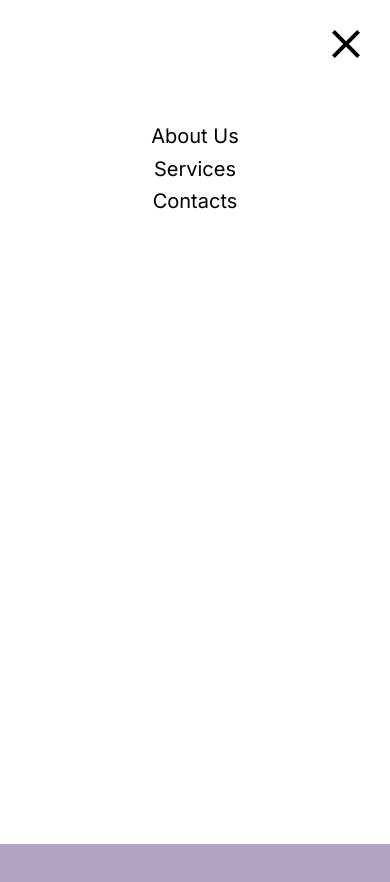
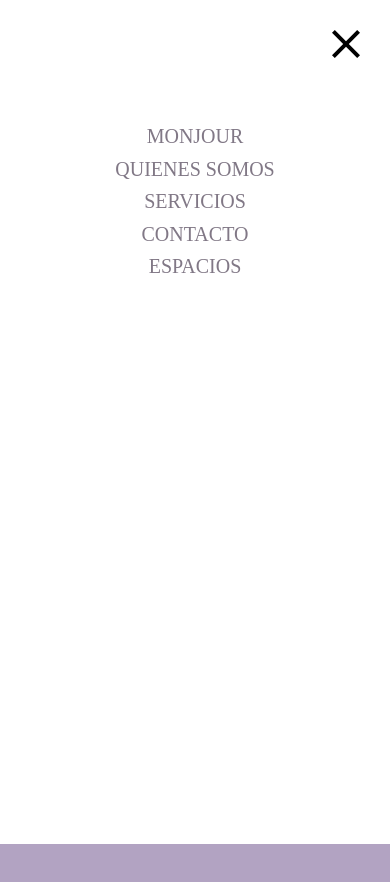
Before and after one commit to monjour/web, a Next.js app: page / in a window 390 px wide. Both pictures are taken after a click on the button 354 px from the left and 40 px from the top of the page. Shown: the top 882 px of the page. Built offline with nearby package versions, Linux system fonts and the light colour scheme.

Commit message:
Fix static images

```diff
--- a/app/components/navigation/navbar/Logo.tsx
+++ b/app/components/navigation/navbar/Logo.tsx
@@ -1,22 +1,7 @@
 "use client";
-import Image from "next/image";
 import { useEffect, useState } from "react";
 import Link from "next/link";
-
 const Logo = () => {
-  //update the size of the logo when the size of the screen changes
-  const [width, setWidth] = useState(0);
-
-  const updateWidth = () => {
-    const newWidth = window.innerWidth;
-    setWidth(newWidth);
-  };
-
-  useEffect(() => {
-    window.addEventListener("resize", updateWidth);
-    updateWidth();
-  }, []);
-
   // change between the logo and the button when the user scrolls
   const [showButton, setShowButton] = useState(false);
 
@@ -35,7 +20,7 @@ const Logo = () => {
   return (
     <>
       <Link href="/" style={{ display: showButton ? "none" : "block" }}>
-        <Image
+        <img
           src="/monjour-logo-header.png"
           alt="Logo"
           width="150"
--- a/app/components/navigation/navbar/index.tsx
+++ b/app/components/navigation/navbar/index.tsx
@@ -4,7 +4,7 @@ import { useEffect, useState } from "react";
 import Link from "next/link";
 import Logo from "./Logo";
 import { IconInstagram, IconWhatsapp, IconEmail } from "./icons";
-import Image from "next/image";
+
 
 const Navbar = ({ toggle }: { toggle: () => void }) => {
   //update the size of the logo when the size of the screen changes
@@ -24,7 +24,7 @@ const Navbar = ({ toggle }: { toggle: () => void }) => {
     <div className="w-full bg-white sticky top-0">
       <div className="container mx-auto px-4 h-full">
         <div className=" hidden md:flex items-center h-20">
-          <Image
+          <img
             className="mx-auto hidden md:flex"
             src="/monjour-logo-header.png"
             width={width < 1024 ? "0" : "250"}
--- a/app/components/navigation/sidebar/index.tsx
+++ b/app/components/navigation/sidebar/index.tsx
@@ -32,18 +32,28 @@ const Sidebar = ({
 
       <ul className="sidebar-nav text-center leading-relaxed text-xl">
         <li>
-          <Link href="/about" onClick={toggle}>
-            <p>About Us</p>
+          <Link href="/about">
+            <p className="font-alice text-mj-purple text-mj-purple">MONJOUR</p>
           </Link>
         </li>
         <li>
-          <Link href="/services" onClick={toggle}>
-            <p>Services</p>
+          <Link href="/services">
+            <p className="font-alice text-mj-purple">QUIENES SOMOS</p>
           </Link>
         </li>
         <li>
-          <Link href="/contacts" onClick={toggle}>
-            <p>Contacts</p>
+          <Link href="/contacts">
+            <p className="font-alice text-mj-purple">SERVICIOS</p>
+          </Link>
+        </li>
+        <li>
+          <Link href="/contacts">
+            <p className="font-alice text-mj-purple">CONTACTO</p>
+          </Link>
+        </li>
+        <li>
+          <Link href="/contacts">
+            <p className="font-alice text-mj-purple">ESPACIOS</p>
           </Link>
         </li>
       </ul>
--- a/app/page.tsx
+++ b/app/page.tsx
@@ -1,14 +1,13 @@
-import Image from "next/image";
 
 export default function Home() {
   return (
     <main className="flex min-h-screen flex-col items-center justify-between  bg-mj-purple2">
-      <Image
+      <img // eslint-disable-line @next/next/no-img-element
         src="/landing-photo.jpg"
         width={0}
         height={0}
         sizes="100vw"
-        style={{ width: "100%", height: "auto" }} // optional
+        style={{ width: "100%", height: "auto" }}
         alt="Foto de unos novios saluando hacia atrás mientras se van en un coche."
       />
     </main>
--- a/next.config.mjs
+++ b/next.config.mjs
@@ -1,8 +1,8 @@
 /** @type {import('next').NextConfig} */
 const nextConfig = {
-/**    output: 'export',
+   output: 'export',
     trailingSlash: true,
-    skipTrailingSlashRedirect: true,*/
+    skipTrailingSlashRedirect: true,
 };
 
 export default nextConfig;
--- a/package.json
+++ b/package.json
@@ -11,7 +11,8 @@
   "dependencies": {
     "next": "14.2.3",
     "react": "^18",
-    "react-dom": "^18"
+    "react-dom": "^18",
+    "sharp": "^0.33.4"
   },
   "devDependencies": {
     "@types/node": "20.12.12",
```
Also changed, not shown: 1 other file (tests, documents, lock files or other folders).
